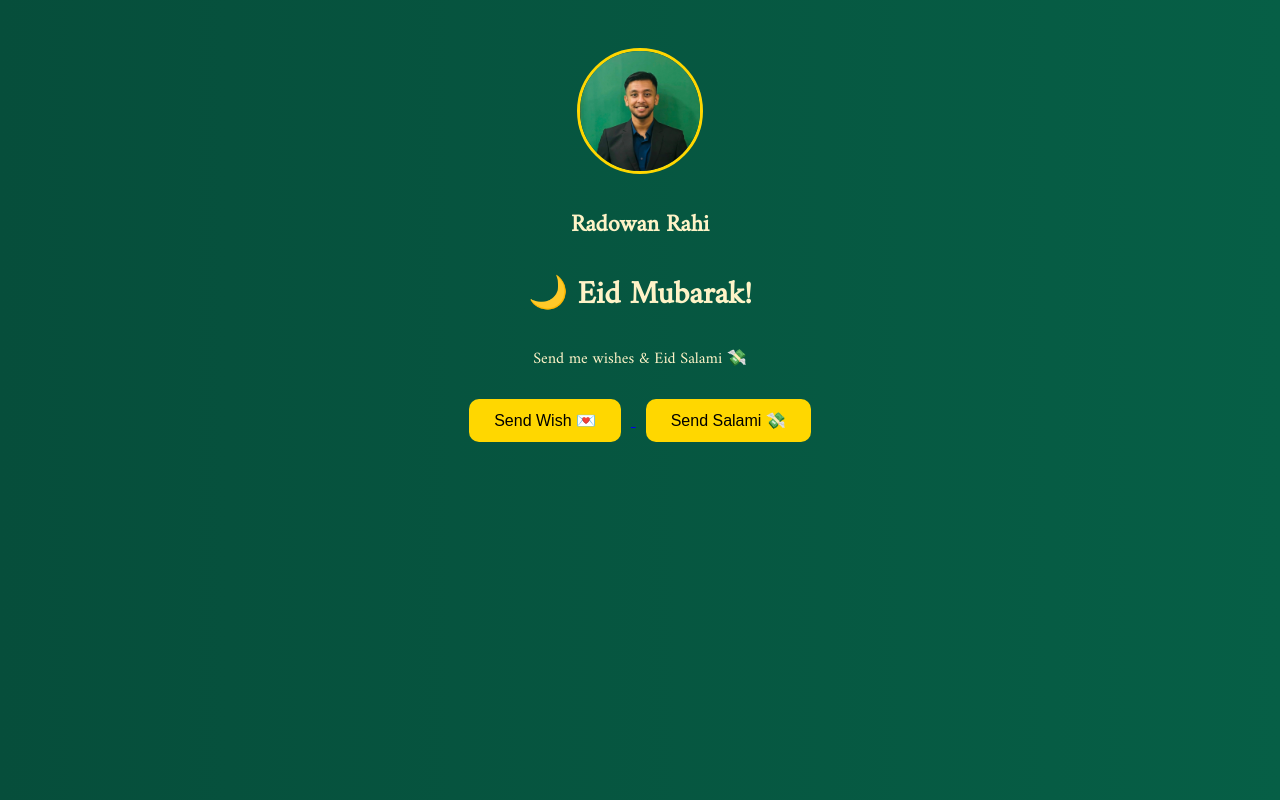
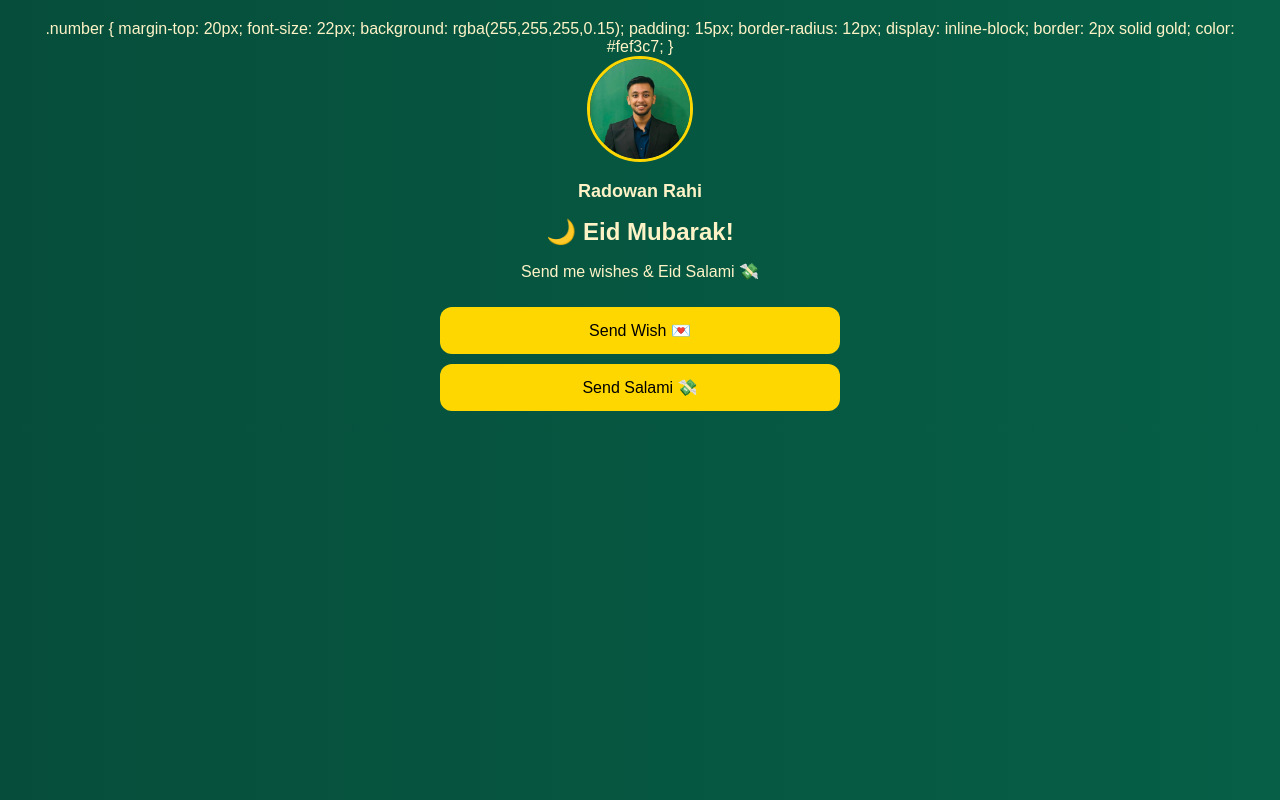
Before and after one commit to radowanrahi/Eidi-by-Rahi, a plain HTML site: page index.html in a window 1280 px wide. Drawn offline with Linux system fonts and the light colour scheme.

Commit message:
Update index.html

```diff
--- a/index.html
+++ b/index.html
@@ -1,43 +1,59 @@
 <!DOCTYPE html>
 <html>
 <head>
+  <meta name="viewport" content="width=device-width, initial-scale=1.0">
   <link href="https://fonts.googleapis.com/css2?family=Amiri&display=swap" rel="stylesheet">
   <title>Eid Salami for Radowan</title>
 
   <style>
   body {
-    font-family: 'Amiri', serif;
+    font-family: 'Poppins', sans-serif;
     text-align: center;
-    padding: 40px;
+    padding: 20px;
+    margin: 0;
     background: linear-gradient(to right, #064e3b, #065f46);
     color: #fef3c7;
   }
 
+  .container {
+    max-width: 400px;
+    margin: auto;
+  }
+
   img.profile {
-    width: 120px;
-    height: 120px;
+    width: 100px;
+    height: 100px;
     border-radius: 50%;
     border: 3px solid gold;
   }
 
-  img.qr {
-    width: 180px;
-    border-radius: 10px;
-    margin-top: 10px;
+  h1 {
+    font-size: 24px;
+  }
+
+  h2 {
+    font-size: 18px;
   }
 
   button {
-    padding: 12px 25px;
+    width: 100%;
+    padding: 14px;
+    margin-top: 10px;
     background: gold;
     color: black;
     border: none;
-    border-radius: 10px;
+    border-radius: 12px;
     font-size: 16px;
-    cursor: pointer;
-    margin: 10px;
   }
 
-    <style>
+  .number {
+    margin-top: 15px;
+    font-size: 16px;
+    padding: 12px;
+    border-radius: 10px;
+    background: rgba(255,255,255,0.1);
+  }
+</style>
   .number {
     margin-top: 20px;
     font-size: 22px;
@@ -54,34 +70,25 @@
 
 <body>
 
-<!-- 👤 PROFILE -->
+<div class="container">
+
   <img src="me.jpg" class="profile">
   <h2>Radowan Rahi</h2>
 
   <h1>🌙 Eid Mubarak!</h1>
   <p>Send me wishes & Eid Salami 💸</p>
 
-<!-- 💌 WISH BUTTON -->
-<a href="https://docs.google.com/forms/d/e/1FAIpQLSeLQBJubDrGwO_BEriYEWhU4f1uLkg1WtqKXKvYhVVSCaOXGg/viewform?usp=header" target="_blank">
+  <a href="YOUR_GOOGLE_FORM_LINK" target="_blank">
     <button>Send Wish 💌</button>
   </a>
 
-<!-- 💸 SALAMI BUTTON -->
   <button onclick="payNow()">Send Salami 💸</button>
+
   <h2 id="numberBox" class="number" style="display:none;" onclick="copyNumber()">
     📲 bKash/Nagad: 01813025646 (Tap to copy)
   </h2>
 
-<script>
-function payNow() {
-  document.getElementById("numberBox").style.display = "block";
-  alert("Now send your salami 😄");
-}
+</div>
 
-function copyNumber() {
-  navigator.clipboard.writeText("01813025646");
-  alert("Number copied!");
-}
-</script>
 </body>
 </html>
```
Lines whose indentation alone changed are shown as unchanged.
